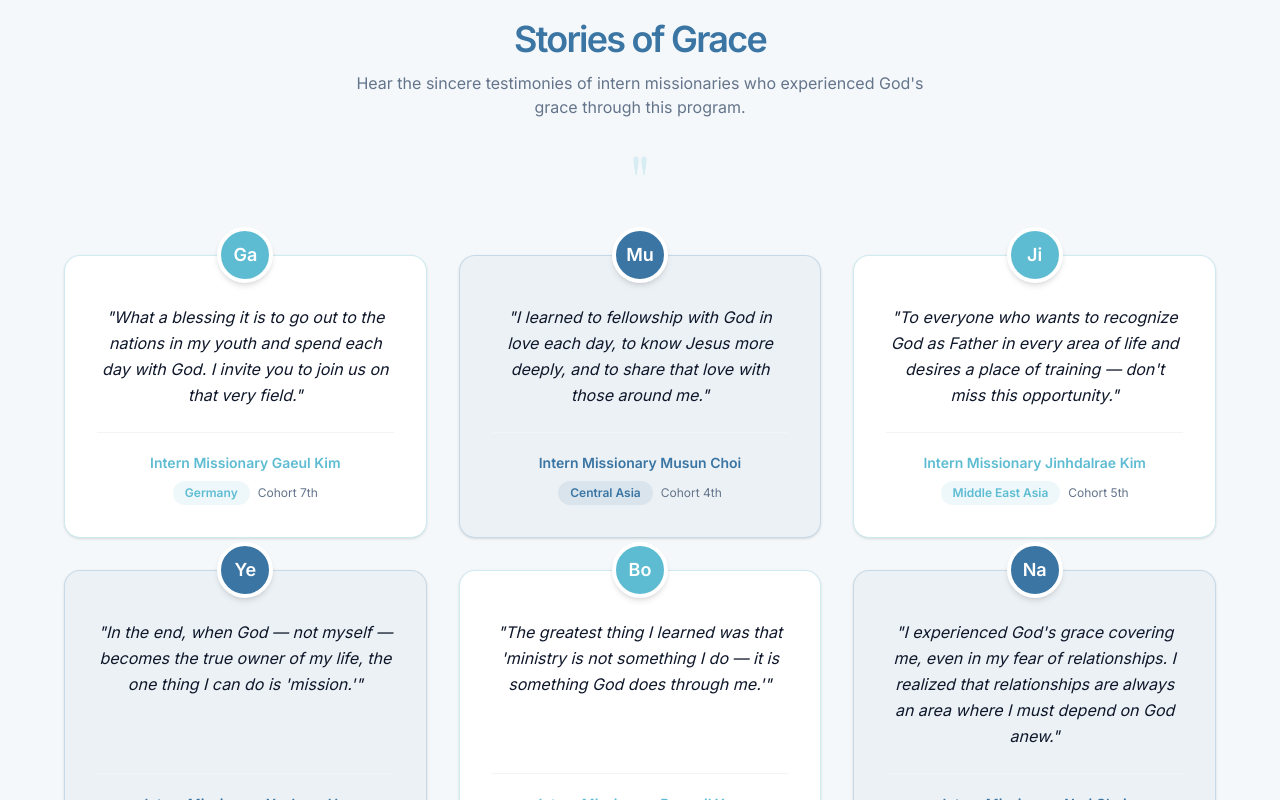
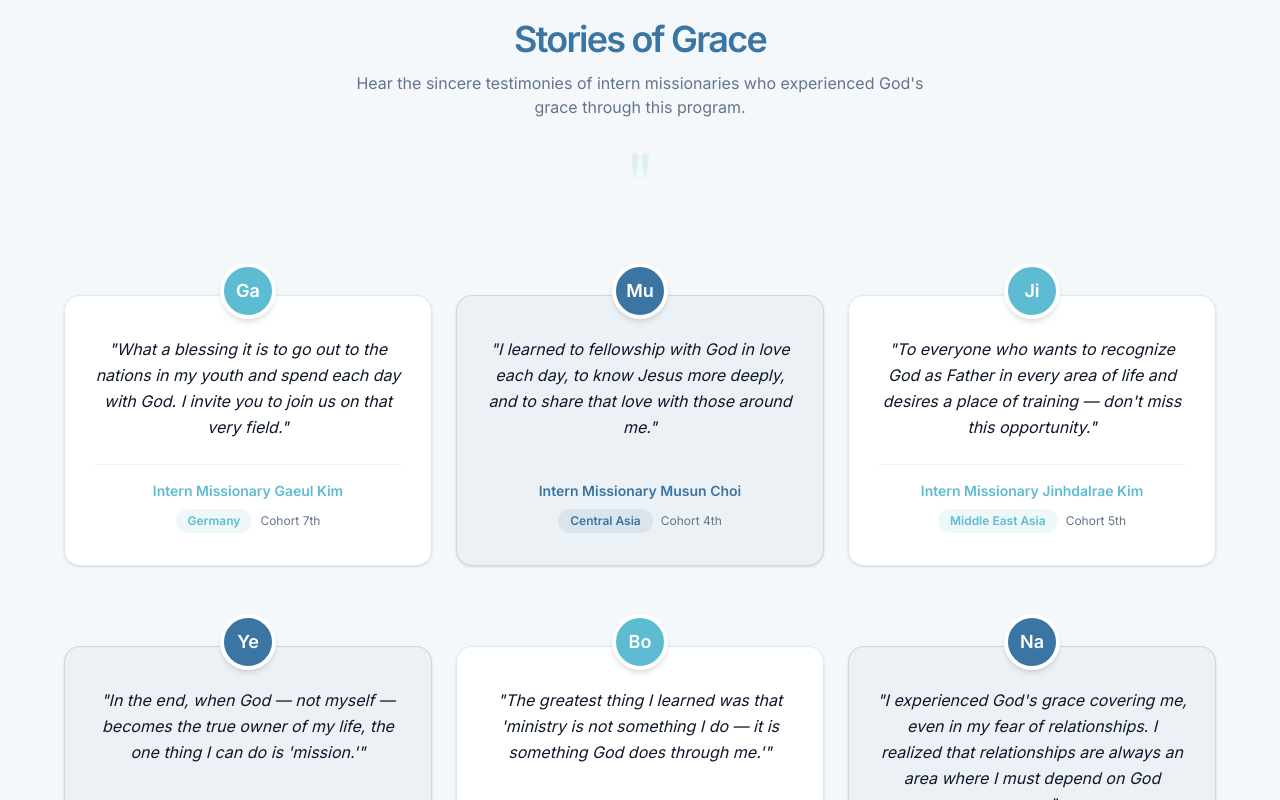
Before and after one commit to Sukyeong-Kwak/do-dream-international, a React (Vite) app: page / in a window 1280 px wide. Shown: the part 3800-4600 px from the top of the page. Built offline with nearby package versions, Linux system fonts and the light colour scheme; a web font is replaced by a local one.

Commit message:
feat: 이메일 기능 적용

```diff
--- a/src/components/sections/TestimonialCarousel/TestimonialCarousel.tsx
+++ b/src/components/sections/TestimonialCarousel/TestimonialCarousel.tsx
@@ -8,14 +8,19 @@ interface Testimonial {
   cohort: string;
 }
 
-// Alternating card accent colors
-const cardAccents = [
-  { bg: 'bg-white', border: 'border-brand-primary-teal/30', badge: 'bg-brand-primary-teal/10 text-brand-primary-teal', avatar: 'bg-brand-primary-teal' },
-  { bg: 'bg-brand-primary-blue/5', border: 'border-brand-primary-blue/20', badge: 'bg-brand-primary-blue/10 text-brand-primary-blue', avatar: 'bg-brand-primary-blue' },
-  { bg: 'bg-white', border: 'border-brand-primary-teal/30', badge: 'bg-brand-primary-teal/10 text-brand-primary-teal', avatar: 'bg-brand-primary-teal' },
-  { bg: 'bg-brand-primary-blue/5', border: 'border-brand-primary-blue/20', badge: 'bg-brand-primary-blue/10 text-brand-primary-blue', avatar: 'bg-brand-primary-blue' },
-  { bg: 'bg-white', border: 'border-brand-primary-teal/30', badge: 'bg-brand-primary-teal/10 text-brand-primary-teal', avatar: 'bg-brand-primary-teal' },
-  { bg: 'bg-brand-primary-blue/5', border: 'border-brand-primary-blue/20', badge: 'bg-brand-primary-blue/10 text-brand-primary-blue', avatar: 'bg-brand-primary-blue' },
+const cardStyles = [
+  {
+    wrapper: 'bg-white border border-brand-primary-teal/25',
+    avatar: 'bg-brand-primary-teal',
+    badge: 'bg-brand-primary-teal/10 text-brand-primary-teal',
+    name: 'text-brand-primary-teal',
+  },
+  {
+    wrapper: 'bg-brand-primary-blue/5 border border-brand-primary-blue/20',
+    avatar: 'bg-brand-primary-blue',
+    badge: 'bg-brand-primary-blue/10 text-brand-primary-blue',
+    name: 'text-brand-primary-blue',
+  },
 ];
 
 export default function TestimonialCarousel() {
@@ -23,10 +28,10 @@ export default function TestimonialCarousel() {
   const testimonials = t('stories.items', { returnObjects: true }) as Testimonial[];
 
   return (
-    <section className="section-padding bg-brand-bg/40 border-y border-gray-200 overflow-hidden">
+    <section className="section-padding bg-brand-bg/40 border-y border-gray-200">
       <div className="container-custom">
         {/* Header */}
-        <div className="text-center mb-6">
+        <div className="text-center mb-4">
           <h2 className="text-3xl md:text-4xl font-extrabold text-brand-primary-blue mb-3 tracking-tighter">
             {t('stories.title')}
           </h2>
@@ -35,17 +40,21 @@ export default function TestimonialCarousel() {
           </p>
         </div>
 
-        {/* Big quote decoration */}
-        <div className="text-center mb-10 text-7xl text-brand-primary-teal/20 font-serif leading-none select-none">
+        {/* Big decorative quote */}
+        <div className="text-center text-8xl text-brand-primary-teal/15 font-serif leading-none select-none mb-8">
           "
         </div>
 
-        {/* Cards grid — 3 columns on desktop, 1 on mobile */}
-        <div className="grid grid-cols-1 md:grid-cols-2 lg:grid-cols-3 gap-8 max-w-6xl mx-auto">
-          {Array.isArray(testimonials) && testimonials.map((t_item, index) => {
-            const accent = cardAccents[index % cardAccents.length];
-            // Initials from name — take first two characters
-            const initials = t_item.name.replace(/인턴선교사|Intern Missionary/g, '').trim().slice(0, 2);
+        {/* Cards grid */}
+        <div className="grid grid-cols-1 md:grid-cols-2 lg:grid-cols-3 gap-x-6 gap-y-12 max-w-6xl mx-auto">
+          {Array.isArray(testimonials) && testimonials.map((item, index) => {
+            const style = cardStyles[index % cardStyles.length];
+            // Extract initials: remove role suffix, take first 2 chars of name
+            const cleanName = item.name
+              .replace(/인턴선교사/g, '')
+              .replace(/Intern Missionary/g, '')
+              .trim();
+            const initials = cleanName.slice(0, 2);
 
             return (
               <motion.div
@@ -53,34 +62,32 @@ export default function TestimonialCarousel() {
                 initial={{ opacity: 0, y: 30 }}
                 whileInView={{ opacity: 1, y: 0 }}
                 viewport={{ once: true }}
-                transition={{ delay: index * 0.1, duration: 0.5 }}
-                className="relative"
+                transition={{ delay: index * 0.08, duration: 0.5 }}
+                className="relative pt-8"
               >
-                {/* Card */}
-                <div className={`${accent.bg} border ${accent.border} rounded-2xl p-8 pt-12 text-center shadow-sm hover:shadow-lg transition-all duration-300 hover:-translate-y-1 flex flex-col h-full`}>
-                  {/* Circular avatar — overlaps top */}
-                  <div className={`absolute top-0 left-1/2 -translate-x-1/2 -translate-y-1/2 w-14 h-14 rounded-full ${accent.avatar} text-white flex items-center justify-center text-lg font-bold shadow-md border-4 border-white`}>
-                    {initials}
-                  </div>
+                {/* Avatar — overlaps top of card */}
+                <div className={`absolute top-0 left-1/2 -translate-x-1/2 w-14 h-14 rounded-full ${style.avatar} text-white flex items-center justify-center text-lg font-bold shadow-md border-4 border-white z-10`}>
+                  {initials}
+                </div>
 
-                  {/* Quote text */}
+                {/* Card body */}
+                <div className={`${style.wrapper} rounded-2xl pt-10 pb-8 px-7 text-center shadow-sm hover:shadow-lg transition-all duration-300 hover:-translate-y-1 flex flex-col h-full`}>
+                  {/* Quote */}
                   <p className="text-brand-text text-base leading-relaxed italic flex-1 mb-6">
-                    "{t_item.quote}"
+                    "{item.quote}"
                   </p>
 
-                  {/* Divider */}
-                  <div className="border-t border-gray-100 pt-5">
-                    {/* Name */}
-                    <p className={`font-bold text-sm ${accent.avatar === 'bg-brand-primary-teal' ? 'text-brand-primary-teal' : 'text-brand-primary-blue'}`}>
-                      {t_item.name}
+                  {/* Footer */}
+                  <div className="border-t border-gray-100 pt-4">
+                    <p className={`font-bold text-sm mb-2 ${style.name}`}>
+                      {item.name}
                     </p>
-                    {/* Region & Cohort */}
-                    <div className="flex items-center justify-center gap-2 mt-2 flex-wrap">
-                      <span className={`text-xs font-semibold px-3 py-1 rounded-full ${accent.badge}`}>
-                        {t_item.region}
+                    <div className="flex items-center justify-center gap-2 flex-wrap">
+                      <span className={`text-xs font-semibold px-3 py-1 rounded-full ${style.badge}`}>
+                        {item.region}
                       </span>
                       <span className="text-xs text-brand-muted">
-                        {t('stories.classOf')} {t_item.cohort}
+                        {t('stories.classOf')} {item.cohort}
                       </span>
                     </div>
                   </div>
--- a/src/locales/ko/home.json
+++ b/src/locales/ko/home.json
@@ -1,7 +1,7 @@
 {
     "hero": {
-        "title": "나는 잘 가고 있는 걸까?<br />하나님을 알아가는 여정",
-        "subtitle": "구원의 확신, 하나님의 음성 듣기, 심층적인 기도와 묵상의 삶— 리바인의 성경공부 콘텐츠를 기반으로, 하나님의 관점으로 삶의 모든 영역을 재해석하는 구체적인 훈련 프로그램에 여러분을 초대합니다.",
+        "title": "하나님과의 교제,<br />복음의 기초 위에서",
+        "subtitle": "구원의 확신을 얻고, 하나님의 음성을 듣고, 깊은 기도와 묵상의 삶을 살아가고 싶으신가요? 리바인 성경공부 콘텐츠를 기반으로 하나님을 알아가는 구체적인 훈련 프로그램에 초대합니다.",
         "cta": "프로그램 살펴보기"
     },
     "value": {
@@ -16,7 +16,7 @@
             "미 싸우스웨스턴 신학대학원 졸업",
             "미 프린스턴 신학대학원에서 수학",
             "웨스트민스터신학대학원에서 대학교 명예신학박사",
-            "침례신학대학 강사역임",
+            "침례신학대학 강사 역임",
             "제2회 한국기독교대상 선교부문 수상(2025) – 주최: 한국대학기독총장포럼",
             "현 포도나무교회 담임목사",
             "현 새물결선교회 회장",
@@ -37,12 +37,12 @@
         ]
     },
     "program": {
-        "title": "복음의 기초,<br className=\"md:hidden\" /> 은혜의 경험",
+        "title": "복음의 기초,<br />은혜의 경험",
         "desc": "십자가 복음과 하나님과의 교제를 통해 진정한 영적 각성을 갈망하는 청년들을 위해 세심하게 준비된 여정입니다.",
         "f1_title": "영적 훈련",
         "f1_desc": "십자가 복음의 견고한 기초를 다집니다. 집중적인 말씀 훈련과 기도, 멘토들의 헌신적인 섬김을 통해 하나님과의 깊은 교제로 나아갑니다.",
         "f2_title": "문화 체험",
-        "f2_desc": "영적 성장의 즐거운 보너스로서, 새로운 공동체와 함께 현대 한국의 다이내믹한 문화와 음식, 역사를 경험합니다.",
+        "f2_desc": "영적 성장과 함께, 새로운 공동체와 함께 현대 한국의 역동적인 문화와 음식, 역사를 경험합니다.",
         "f3_title": "글로벌 공동체",
         "f3_desc": "전 세계에서 모인 청년들과 신앙과 비전을 함께 나누며, 평생을 함께할 동역자이자 믿음의 친구들을 얻게 됩니다."
     },
@@ -68,19 +68,19 @@
                 "cohort": "7기"
             },
             {
-                "quote": "날마다 하나님과 사랑의 교제를 나누며 예수님을 알아가고 그 사랑을 전하는 것을 배웠습니다.",
+                "quote": "날마다 하나님과 사랑의 교제를 나누며 예수님을 알아가고, 그 사랑을 전하는 것을 배웠습니다.",
                 "name": "최무선 인턴선교사",
                 "region": "중앙아시아",
                 "cohort": "4기"
             },
             {
-                "quote": "삶의 전 영역에서 하나님 아버지를 인식하고 훈련의 자리를 원하는 모든 분들께 이 기회를 놓치지 말라고 말해주고 싶습니다.",
+                "quote": "삶의 모든 영역에서 하나님 아버지를 인식하고, 훈련의 자리를 원하는 분들께 이 기회를 꼭 붙잡으시길 권합니다.",
                 "name": "김진달래 인턴선교사",
                 "region": "중동아시아",
                 "cohort": "5기"
             },
             {
-                "quote": "결국 주인이 내가 아닌 하나님으로 바뀌면 우리가 할 수 있는 일은 '선교'인 것 같아요.",
+                "quote": "내가 아닌 하나님이 주인이 되시면, 우리가 할 수 있는 일은 결국 '선교'인 것 같아요.",
                 "name": "하열매 인턴선교사",
                 "region": "중앙아시아",
                 "cohort": "2기"
@@ -92,7 +92,7 @@
                 "cohort": "3기"
             },
             {
-                "quote": "관계가 두려운 저에게 하나님의 은혜가 덮이는 것을 경험했어요. 관계는 언제나 새롭게 하나님을 의지할 수밖에 없는 영역임을 알게 되었어요.",
+                "quote": "관계가 두렵던 저에게 하나님의 은혜가 덮이는 것을 경험했어요. 관계는 언제나 새롭게 하나님을 의지하게 되는 영역임을 알게 되었어요.",
                 "name": "최나리 인턴선교사",
                 "region": "중동아시아",
                 "cohort": "7기"
@@ -103,11 +103,11 @@
         "title": "시작할 준비가 되셨나요?",
         "subtitle": "믿음의 여정에는 용기 있는 결단이 필요합니다. 아래의 간단한 절차를 통해 다가오는 훈련 프로그램에 지원하세요.",
         "s1_title": "일정 확인하기",
-        "s1_desc": "다가오는 훈련 일정을 확인하시고, 전 과정에 참여가 가능한지 일정을 점검해주세요.",
+        "s1_desc": "다가오는 훈련 일정을 확인하시고, 전 과정에 참여 가능한지 일정을 점검해 주세요.",
         "s2_title": "서류 준비하기",
-        "s2_desc": "여권, 담임목사님 추천서, 그리고 본인의 개인 신앙 간증문을 준비해주세요.",
+        "s2_desc": "여권, 담임목사님 추천서, 그리고 본인의 신앙 간증문을 준비해 주세요.",
         "s3_title": "지원서 제출하기",
-        "s3_desc": "온라인 지원서를 작성하여 제출하시면, 저희 팀에서 곧 연락을 드리겠습니다.",
+        "s3_desc": "온라인 지원서를 작성하여 제출하시면, 저희 팀에서 곧 연락드리겠습니다.",
         "button": "지금 지원하기"
     }
 }
```
Also changed, not shown: src/pages/Apply/Apply.tsx (+66 -5 lines), vercel.json (added).
